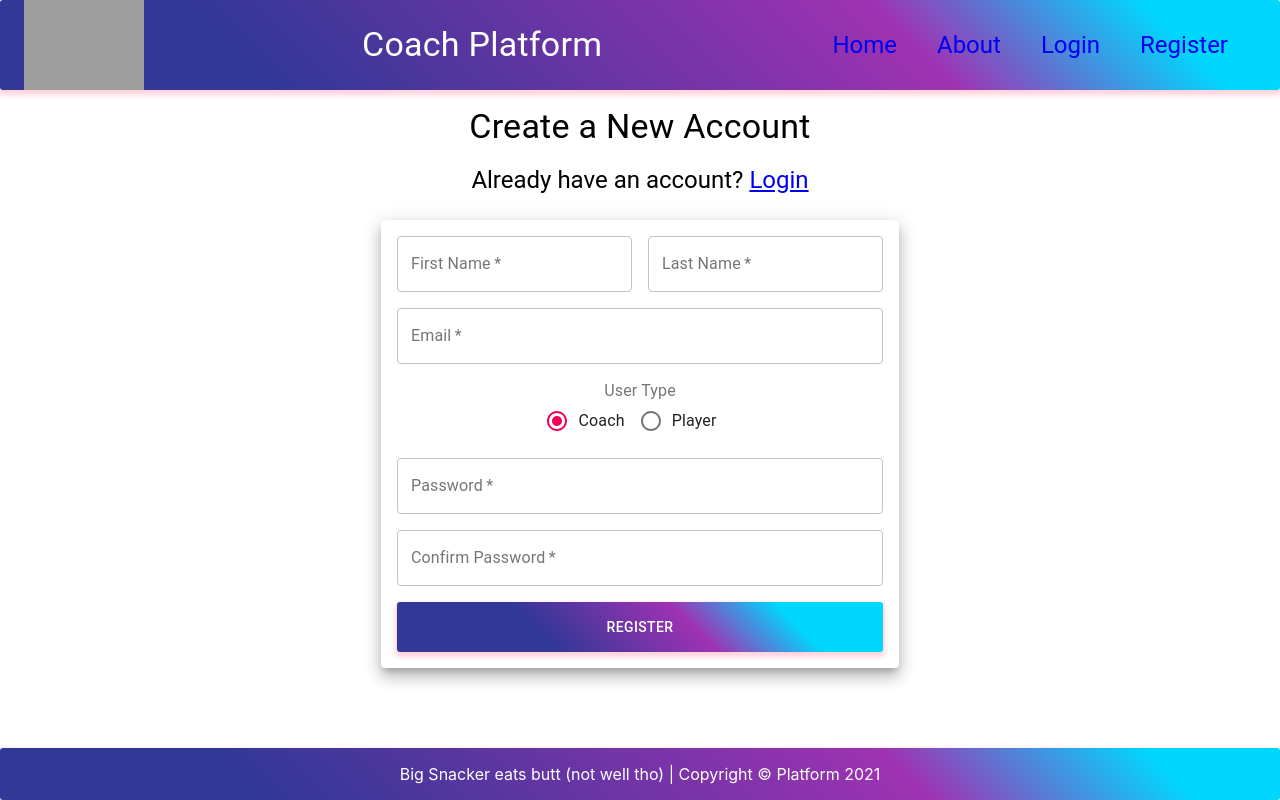
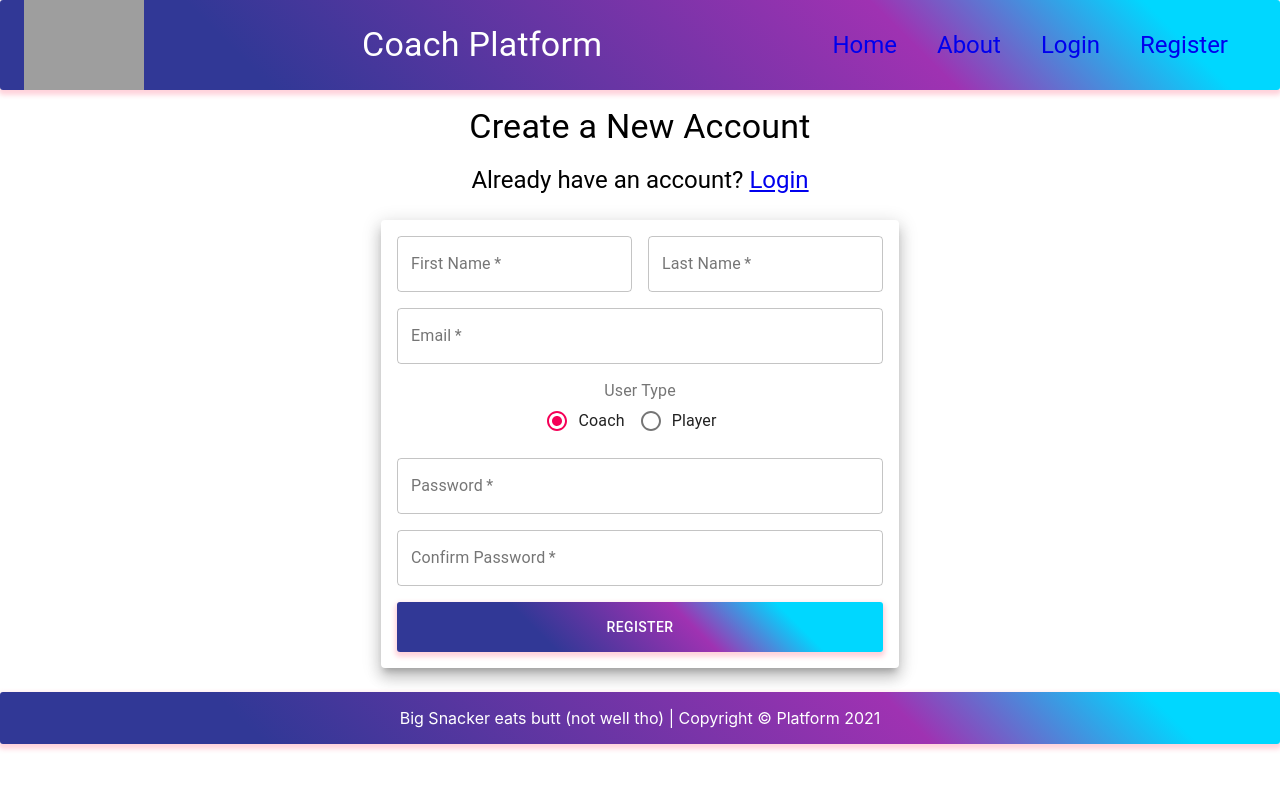
Before and after one commit to JBrianChristian/coachplatform, a React (Create React App) app in the folder Frontend/coachplatform/: page /register in a window 1280 px wide. Built offline with nearby package versions, Linux system fonts and the light colour scheme; grey boxes are pictures that could not be loaded.

Commit message:
Bug fix
fixed bug w/ footer not sticking on extreme zoom with content on page

```diff
--- a/Frontend/coachplatform/src/components/FooterStyles.js
+++ b/Frontend/coachplatform/src/components/FooterStyles.js
@@ -7,14 +7,14 @@ const useStyles = makeStyles((theme) => ({
         borderRadius: 3,
         boxShadow: '0 3px 5px 2px rgba(255, 105, 135, .3)',
         color: 'white',
-        position: 'absolute',
+        position: 'sticky',
         left:0,
         bottom:0,
         right:0,
     },
     copy: {
         textAlign: 'center'
-    }
+    },
 }));
 
 export { useStyles };
```
